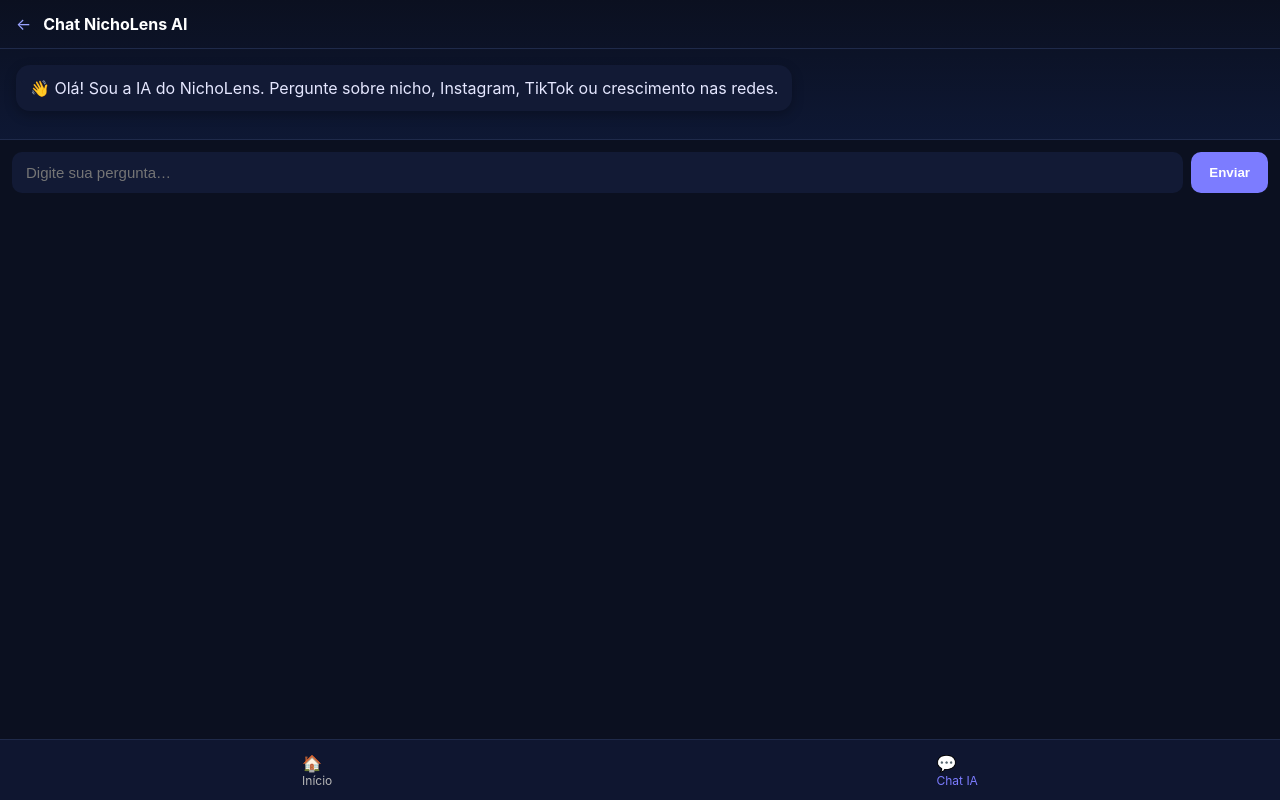
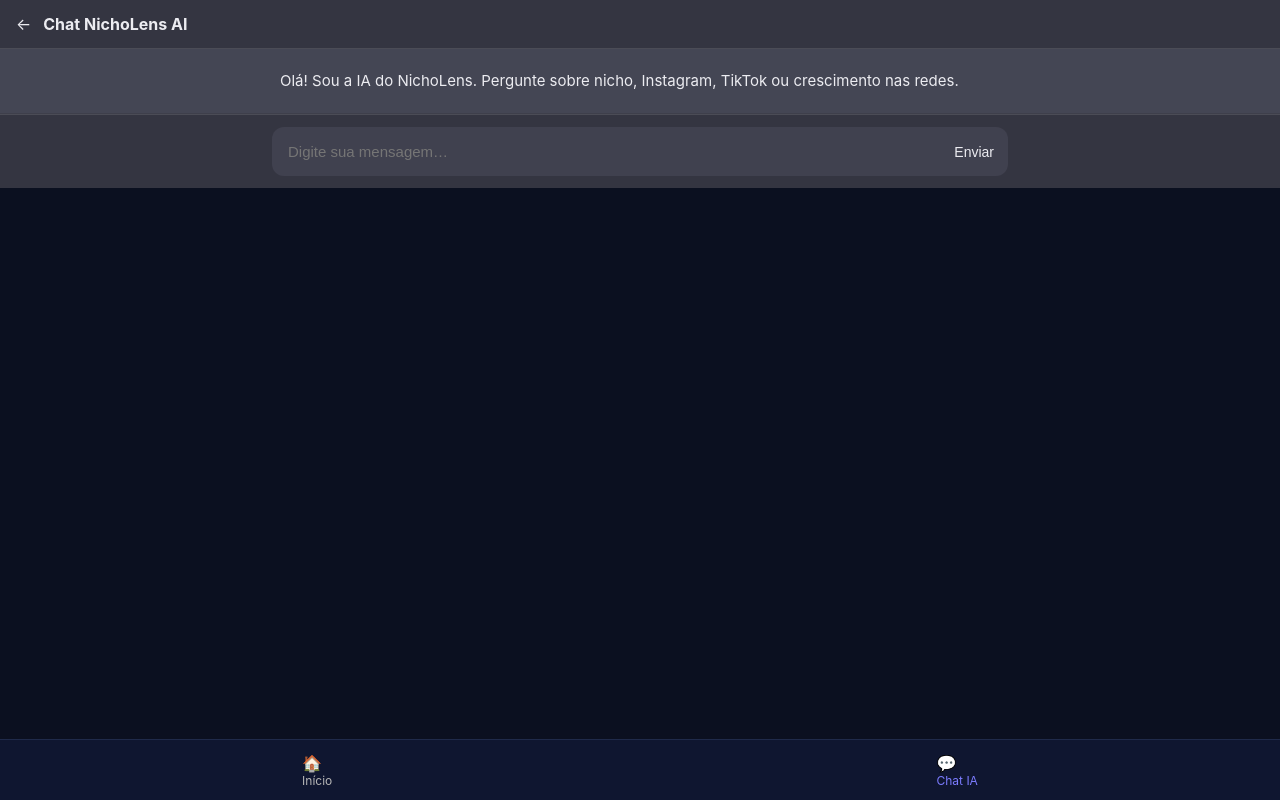
Before and after one commit to robinbrasil008-del/App---NichoLens-AI, a Next.js app: page /chat in a window 1280 px wide. Built offline with nearby package versions, Linux system fonts and the light colour scheme.

Commit message:
Update page.js

```diff
--- a/app/(tabs)/chat/page.js
+++ b/app/(tabs)/chat/page.js
@@ -8,7 +8,7 @@
     {
       role: "assistant",
       content:
-        "👋 Olá! Sou a IA do NichoLens. Pergunte sobre nicho, Instagram, TikTok ou crescimento nas redes.",
+        "Olá! Sou a IA do NichoLens. Pergunte sobre nicho, Instagram, TikTok ou crescimento nas redes.",
     },
   ]);
   const [input, setInput] = useState("");
@@ -40,13 +40,10 @@
         ...prev,
         { role: "assistant", content: data.reply },
       ]);
-    } catch (err) {
+    } catch {
       setMessages((prev) => [
         ...prev,
-        {
-          role: "assistant",
-          content: "⚠️ Erro ao responder. Tente novamente.",
-        },
+        { role: "assistant", content: "Erro ao responder. Tente novamente." },
       ]);
     } finally {
       setLoading(false);
@@ -59,71 +56,70 @@
         height: "100%",
         display: "flex",
         flexDirection: "column",
-        background: "linear-gradient(180deg,#0b1020,#0f1b3d)",
+        backgroundColor: "#343541",
+        color: "#ececf1",
+        fontFamily:
+          "-apple-system, BlinkMacSystemFont, 'Segoe UI', Inter, sans-serif",
       }}
     >
       {/* Header */}
       <div
         style={{
           padding: "14px 16px",
-          borderBottom: "1px solid #1f2a4a",
+          borderBottom: "1px solid #4b4c56",
           display: "flex",
           alignItems: "center",
           gap: 12,
+          backgroundColor: "#343541",
         }}
       >
-        <Link href="/" style={{ color: "#9aa4ff", textDecoration: "none" }}>
+        <Link href="/" style={{ color: "#ececf1", textDecoration: "none" }}>
           ←
         </Link>
-        <strong style={{ fontSize: 16 }}>Chat NichoLens AI</strong>
+        <strong>Chat NichoLens AI</strong>
       </div>
 
       {/* Mensagens */}
       <div
         style={{
           flex: 1,
-          padding: 16,
           overflowY: "auto",
-          display: "flex",
-          flexDirection: "column",
-          gap: 12,
         }}
       >
         {messages.map((msg, i) => (
           <div
             key={i}
             style={{
-              alignSelf:
-                msg.role === "user" ? "flex-end" : "flex-start",
-              maxWidth: "80%",
-              padding: "12px 14px",
-              borderRadius: 14,
-              lineHeight: 1.4,
-              background:
-                msg.role === "user"
-                  ? "#7c7cff"
-                  : "#121a35",
-              color: msg.role === "user" ? "#fff" : "#e5e7ff",
-              boxShadow: "0 4px 12px rgba(0,0,0,.25)",
+              padding: "20px 16px",
+              backgroundColor:
+                msg.role === "assistant" ? "#444654" : "#343541",
+              borderBottom: "1px solid #3e3f4b",
+            }}
+          >
+            <div
+              style={{
+                maxWidth: 720,
+                margin: "0 auto",
                 whiteSpace: "pre-wrap",
+                lineHeight: 1.6,
+                fontSize: 15,
               }}
             >
               {msg.content}
+            </div>
           </div>
         ))}
 
         {loading && (
           <div
             style={{
-              alignSelf: "flex-start",
-              padding: "10px 14px",
-              borderRadius: 14,
-              background: "#121a35",
-              color: "#9aa4ff",
-              fontSize: 14,
+              padding: "20px 16px",
+              backgroundColor: "#444654",
             }}
           >
+            <div style={{ maxWidth: 720, margin: "0 auto", opacity: 0.7 }}>
               Digitando…
+            </div>
           </div>
         )}
 
@@ -133,47 +129,53 @@
       {/* Input */}
       <div
         style={{
-          padding: 12,
-          borderTop: "1px solid #1f2a4a",
+          borderTop: "1px solid #4b4c56",
+          padding: "12px",
+          backgroundColor: "#343541",
+        }}
+      >
+        <div
+          style={{
+            maxWidth: 720,
+            margin: "0 auto",
             display: "flex",
             gap: 8,
-          background: "#0b1020",
+            backgroundColor: "#40414f",
+            borderRadius: 12,
+            padding: 8,
           }}
         >
           <input
             value={input}
             onChange={(e) => setInput(e.target.value)}
             onKeyDown={(e) => e.key === "Enter" && sendMessage()}
-          placeholder="Digite sua pergunta…"
+            placeholder="Digite sua mensagem…"
             style={{
               flex: 1,
-            padding: "12px 14px",
-            borderRadius: 10,
+              background: "transparent",
               border: "none",
               outline: "none",
-            background: "#121a35",
-            color: "#fff",
+              color: "#ececf1",
               fontSize: 15,
+              padding: "8px",
             }}
           />
-
           <button
             onClick={sendMessage}
             disabled={loading}
             style={{
-            padding: "0 18px",
-            borderRadius: 10,
+              background: "transparent",
               border: "none",
-            background: "#7c7cff",
-            color: "#fff",
-            fontWeight: "bold",
+              color: "#ececf1",
+              fontSize: 14,
               cursor: "pointer",
-            opacity: loading ? 0.6 : 1,
+              opacity: loading ? 0.5 : 1,
             }}
           >
             Enviar
           </button>
         </div>
       </div>
+    </div>
   );
 }
```
Lines whose indentation alone changed are shown as unchanged.
